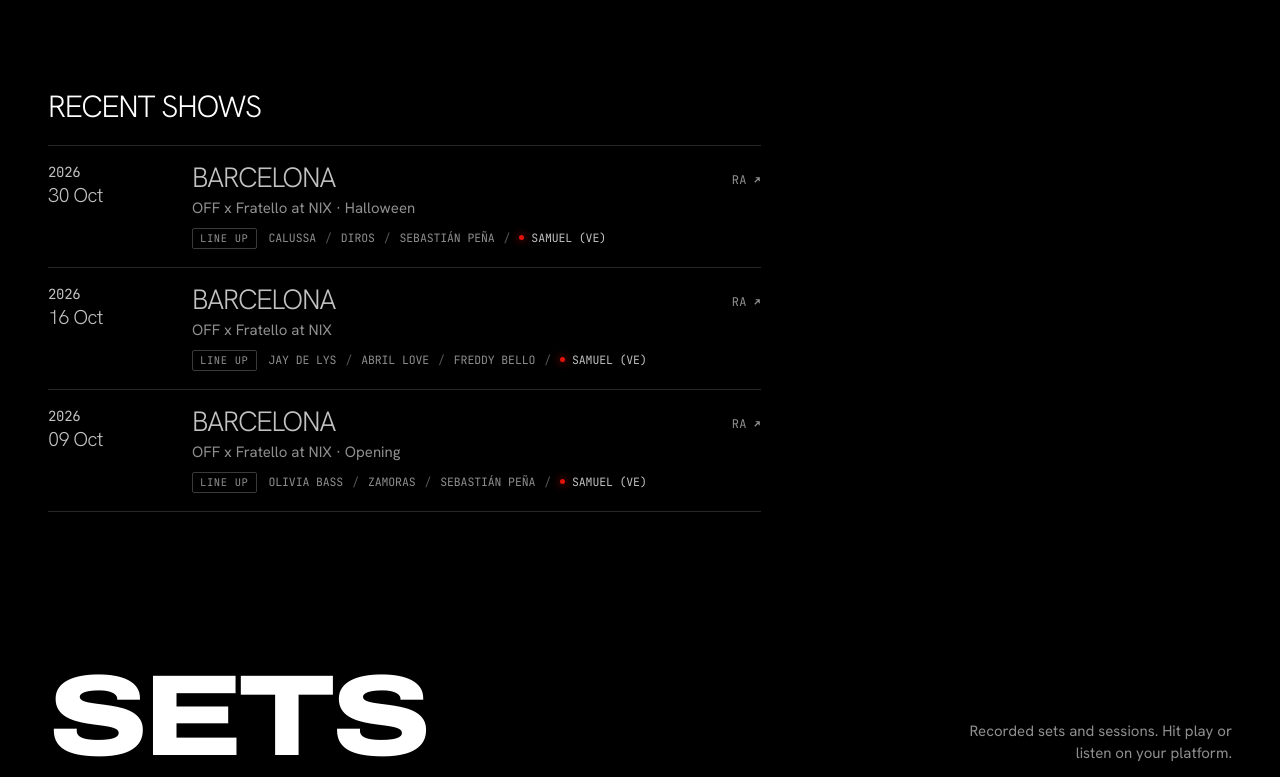
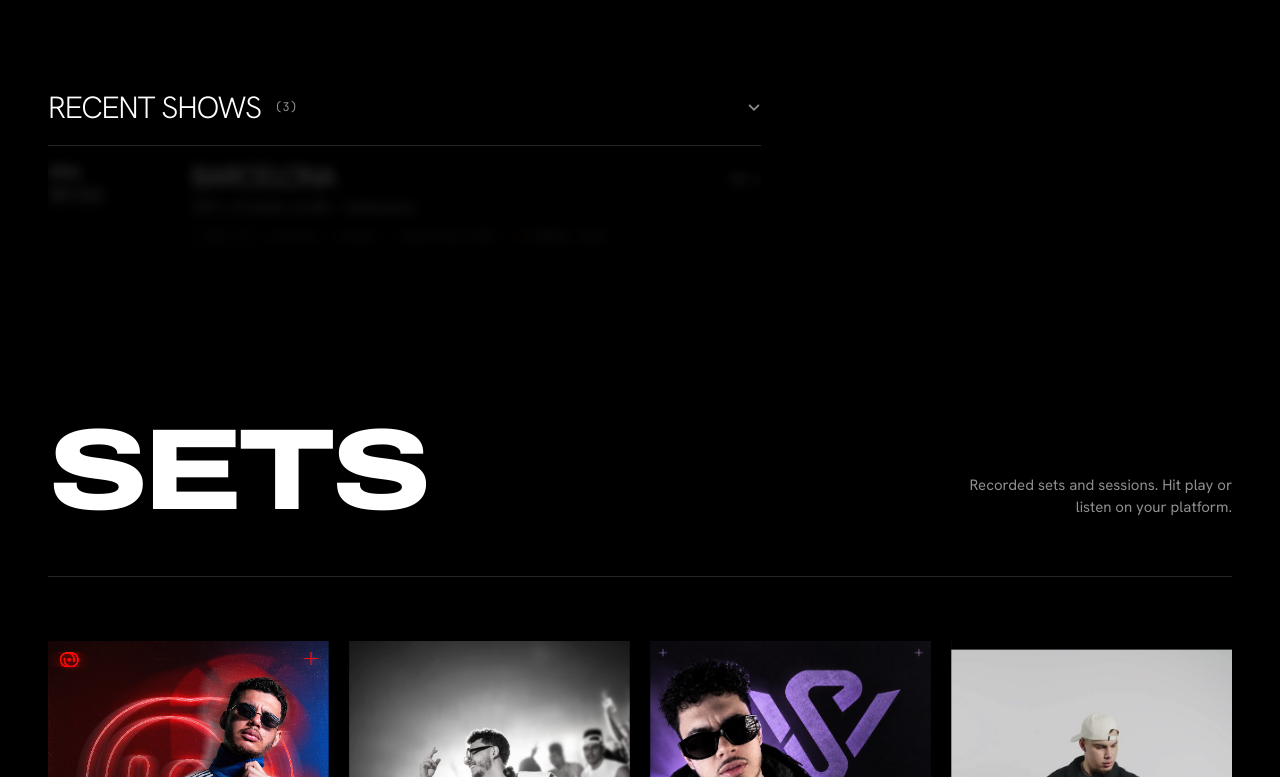
Before and after one commit to alvarezalexjs/samuelve.com, a plain HTML site: page index.html in a window 1280 px wide. Shown: the part 3539-4316 px from the top of the page. Drawn offline with Linux system fonts and the light colour scheme.

Commit message:
Shows recientes plegados y desenfocados, con desplegable
Co-Authored-By: Claude Opus 5.5 <noreply@anthropic.com>

```diff
--- a/index.html
+++ b/index.html
@@ -278,6 +278,17 @@ a.status.is-hot:hover{background:var(--accent);border-color:var(--accent);color:
 .is-past .date time b{font-size:20px;color:var(--nav)}
 .is-past .d-city{font-size:clamp(20px,2.2vw,28px);color:var(--nav)}
 .is-past .d-venue{margin-top:6px}
+/* recent shows: folded and out of focus until asked for */
+.recent-toggle{display:flex;align-items:center;gap:14px;width:100%;padding:0;background:none;border:0;color:inherit;font:inherit;letter-spacing:inherit;text-transform:inherit;text-align:left;cursor:pointer}
+.recent-count{font-size:12px;letter-spacing:.04em;color:var(--dim)}
+.recent-toggle svg{width:14px;height:14px;margin-left:auto;color:var(--dim);transition:transform .35s var(--ease-out),color .2s ease}
+.recent.is-open .recent-toggle svg{transform:rotate(180deg)}
+@media (hover:hover) and (pointer:fine){.recent-toggle:hover svg{color:#fff}}
+.recent-toggle:focus-visible{outline:2px solid #fff;outline-offset:6px}
+.recent-clip{position:relative;overflow:hidden;height:120px;transition:height .6s var(--expo)}
+.recent-clip .dates{filter:blur(6px);opacity:.45;transition:filter .5s ease,opacity .5s ease}
+.recent:not(.is-open) .recent-clip{cursor:pointer;-webkit-mask-image:linear-gradient(#000 20%,transparent);mask-image:linear-gradient(#000 20%,transparent)}
+.recent.is-open .recent-clip .dates{filter:none;opacity:1}
 .dates-foot a{color:#fff;text-decoration:underline;text-underline-offset:4px}
 
 /* ---------- Sets ---------- */
@@ -487,6 +498,7 @@ a.status.is-hot:hover{background:var(--accent);border-color:var(--accent);color:
 
 @media (pointer:coarse){
   .bio-more{height:44px;padding:0 18px 0 16px}
+  .recent-toggle{min-height:44px}
   .lang a{min-height:40px}
   .lang{height:auto}
   .platforms a,.contact ul a,.contact p a,.foot-bar a,.dates-foot a,.booking-intro a,#dockHome{display:inline-flex;align-items:center;min-height:44px}
@@ -497,7 +509,7 @@ a.status.is-hot:hover{background:var(--accent);border-color:var(--accent);color:
 @media (prefers-reduced-motion:reduce){
   .nav-links,.nav.is-open .nav-links,.menu-btn i::before,.menu-btn i::after,.dock,.dock.is-shown{transition:none}
   .photo.is-placed,.pulse{animation:none}
-  .set-cover img,.bio-clip,.bio-more svg,.t-arrow{transition:none}
+  .set-cover img,.bio-clip,.bio-more svg,.t-arrow,.recent-clip,.recent-clip .dates,.recent-toggle svg{transition:none}
   .t-dot,.news-tag i{animation:none}
 }
 </style>
@@ -579,9 +591,14 @@ a.status.is-hot:hover{background:var(--accent);border-color:var(--accent);color:
     <div>
       <ol class="dates" id="dates"></ol>
       <p class="dates-foot rv" id="datesFoot"><span data-t="name"></span><span data-ui="inYourCity"> in your city: </span><a href="#booking" data-ui="bookADate">book a date</a>.</p>
-      <div id="recent" hidden>
-        <h3 class="sub rv" data-ui="recent">Recent shows</h3>
-        <ol class="dates is-past" id="datesPast"></ol>
+      <div class="recent" id="recent" hidden>
+        <h3 class="sub rv"><button class="recent-toggle" id="recentToggle" type="button" aria-expanded="false" aria-controls="recentClip">
+          <span data-ui="recent">Recent shows</span><span class="recent-count mono" id="recentCount"></span>
+          <svg viewBox="0 0 10 10" aria-hidden="true"><path d="M1.5 3.5 5 7l3.5-3.5" fill="none" stroke="currentColor" stroke-width="1.3"/></svg>
+        </button></h3>
+        <div class="recent-clip" id="recentClip">
+          <ol class="dates is-past" id="datesPast"></ol>
+        </div>
       </div>
     </div>
     <figure class="dates-photo ph rv-img" data-photo="dates.photo"></figure>
@@ -833,6 +850,22 @@ a.status.is-hot:hover{background:var(--accent);border-color:var(--accent);color:
   $('recent').hidden=!past.length;
   if(dates.bookingLine===false) $('datesFoot').hidden=true;
   $('datesPast').innerHTML=past.map(function(d,i){return row(d,i,true)}).join('');
+  /* recent shows start folded and blurred; the heading (or the blurred preview) opens them */
+  (function(){
+    var box=$('recent'), btn=$('recentToggle'), clip=$('recentClip'), list=$('datesPast'), open=false;
+    $('recentCount').textContent=past.length?'('+past.length+')':'';
+    list.inert=true;
+    function set(o){
+      open=o; box.classList.toggle('is-open',o); btn.setAttribute('aria-expanded',o); list.inert=!o;
+      var from=clip.getBoundingClientRect().height;
+      clip.style.height=from+'px'; clip.offsetHeight;
+      clip.style.height=o?clip.scrollHeight+'px':'';
+      if(o) setTimeout(function(){ if(open) clip.style.height='auto'; },700);   /* after the .6s height transition (or at once with reduced motion) */
+      if(o) list.querySelectorAll('.rv').forEach(function(r){r.classList.add('is-in')});
+    }
+    btn.addEventListener('click',function(){ set(!open); });
+    clip.addEventListener('click',function(){ if(!open) set(true); });
+  })();
   var nx=up.filter(function(d){return d.status!=='soldout'})[0];
   if(nx){ $('nextMeta').textContent=nx.dow+' '+nx.day+' '+nx.month+' • '+nx.city; $('next').hidden=false;
     if(nx.url){ var tx=$('nextTix'); tx.href=nx.url; tx.hidden=false; tx.setAttribute('aria-label',t('ticketFor',{t:t('tickets'),city:nx.city,date:nx.day+' '+nx.month,seller:seller(nx)})); } }
```
